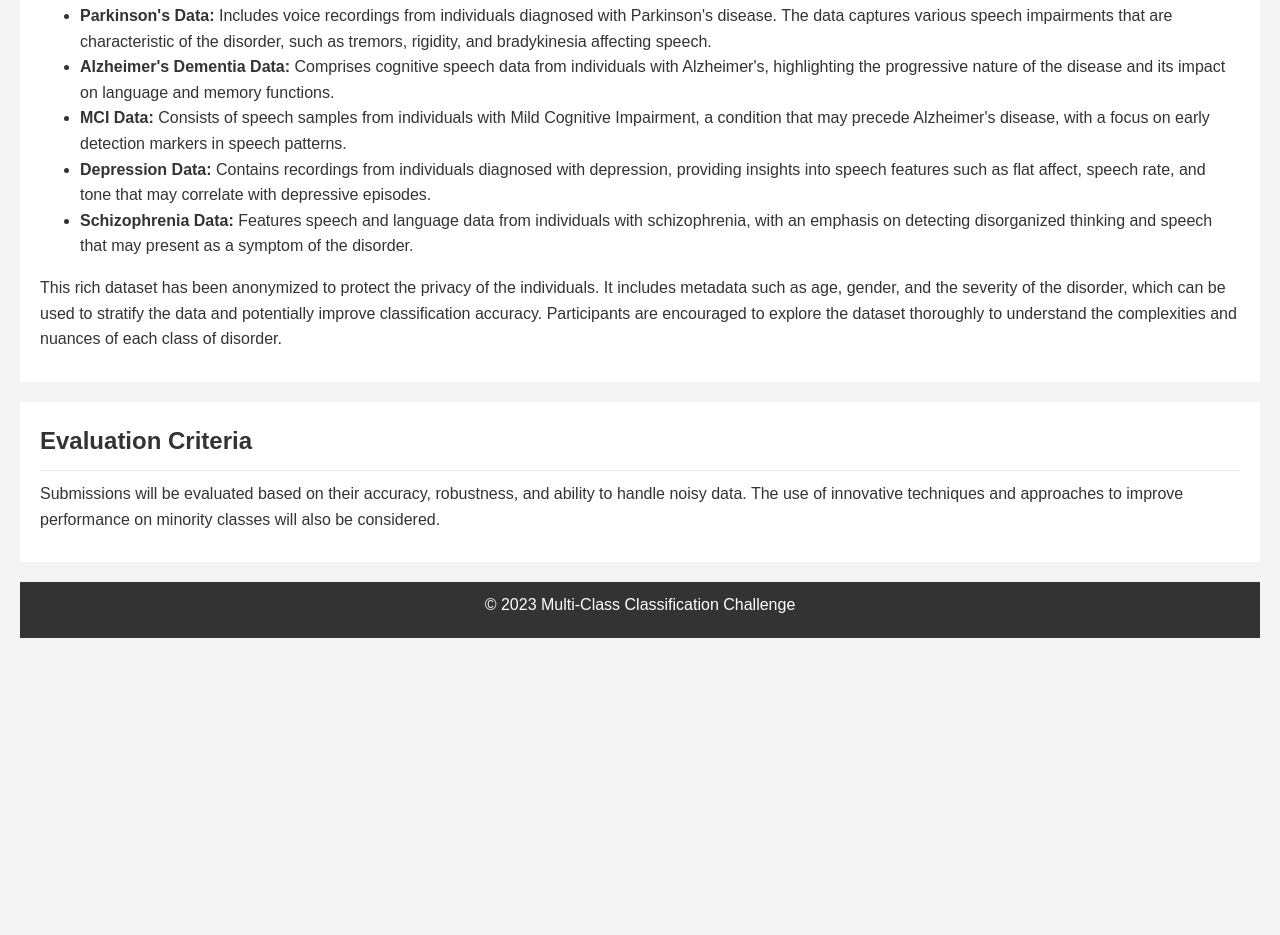
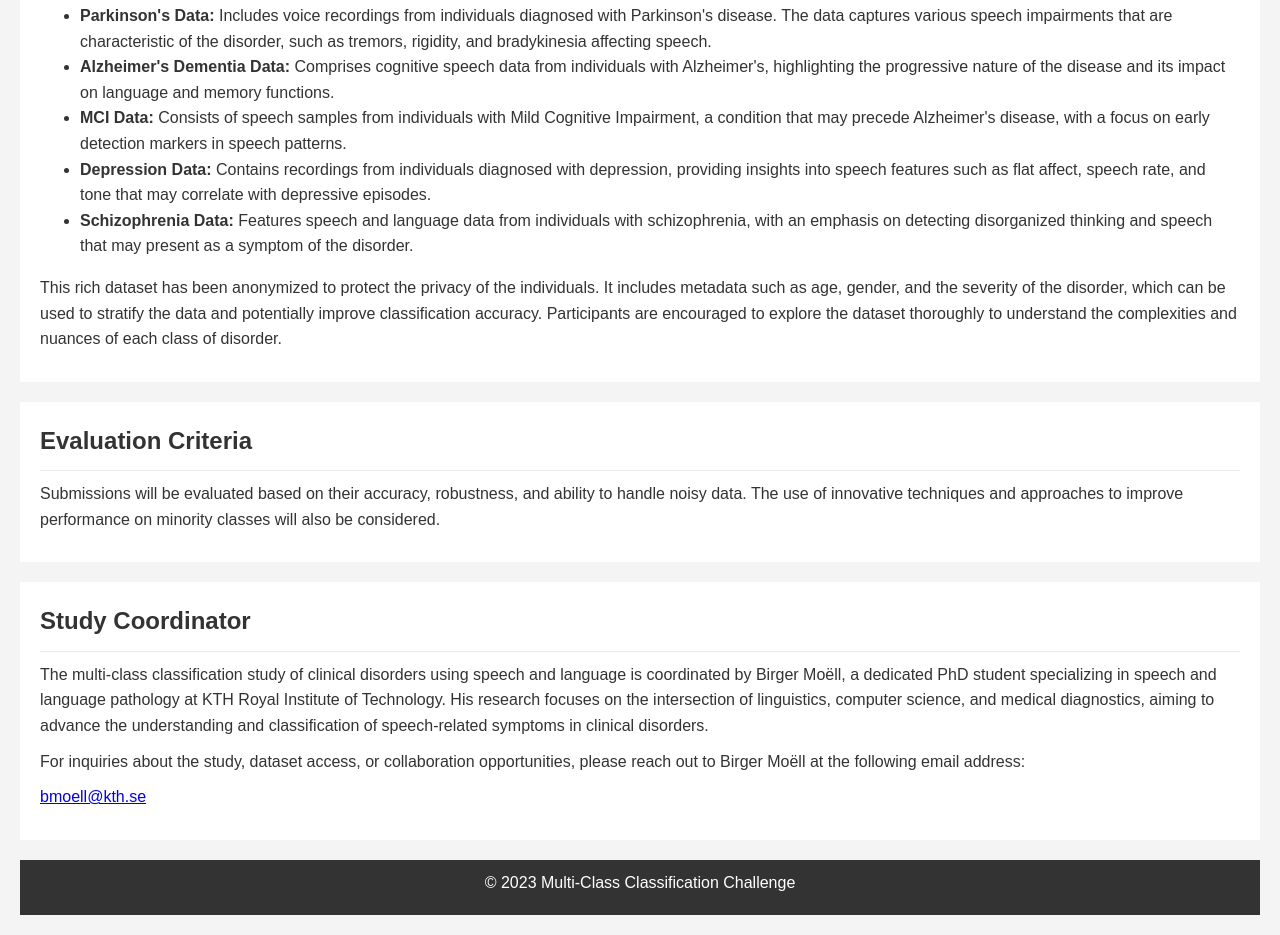
Before and after one commit to BirgerMoell/multi_challenge, a plain HTML site: page index.html in a window 1280 px wide. Shown: the part 667-1602 px from the top of the page. Before the commit the page ends 1325 px from the top, so only its background shows below. Drawn offline with Linux system fonts and the light colour scheme.

Commit message:
Update index.html

```diff
--- a/index.html
+++ b/index.html
@@ -34,6 +34,13 @@
         <h2>Evaluation Criteria</h2>
         <p>Submissions will be evaluated based on their accuracy, robustness, and ability to handle noisy data. The use of innovative techniques and approaches to improve performance on minority classes will also be considered.</p>
     </section>
+    <section class="contact-information">
+    <h2>Study Coordinator</h2>
+    <p>The multi-class classification study of clinical disorders using speech and language is coordinated by Birger Moëll, a dedicated PhD student specializing in speech and language pathology at KTH Royal Institute of Technology. His research focuses on the intersection of linguistics, computer science, and medical diagnostics, aiming to advance the understanding and classification of speech-related symptoms in clinical disorders.</p>
+    <p>For inquiries about the study, dataset access, or collaboration opportunities, please reach out to Birger Moëll at the following email address:</p>
+    <p><a href="mailto:bmoell@kth.se">bmoell@kth.se</a></p>
+</section>
+
     <footer>
         <p>&copy; 2023 Multi-Class Classification Challenge</p>
     </footer>
```
